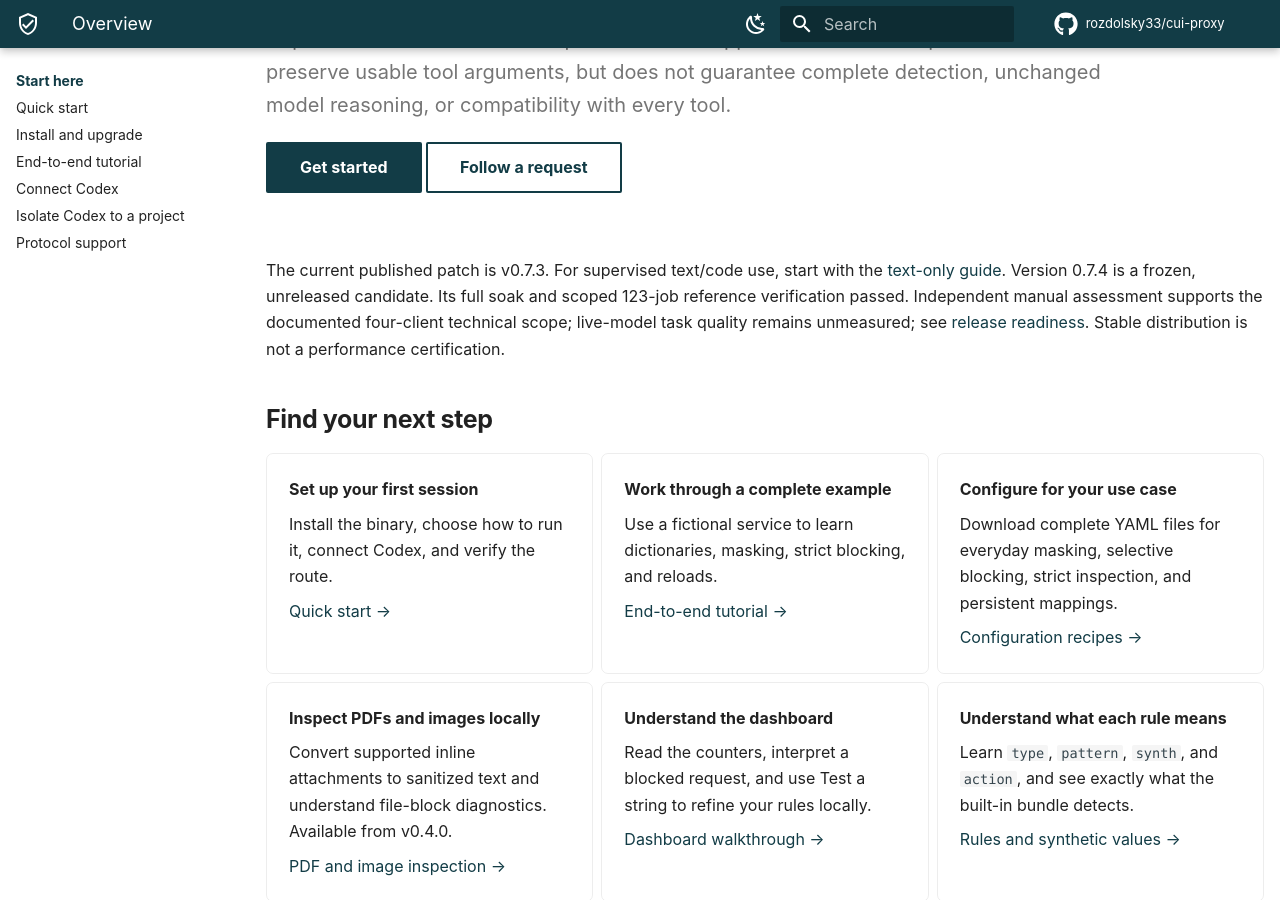
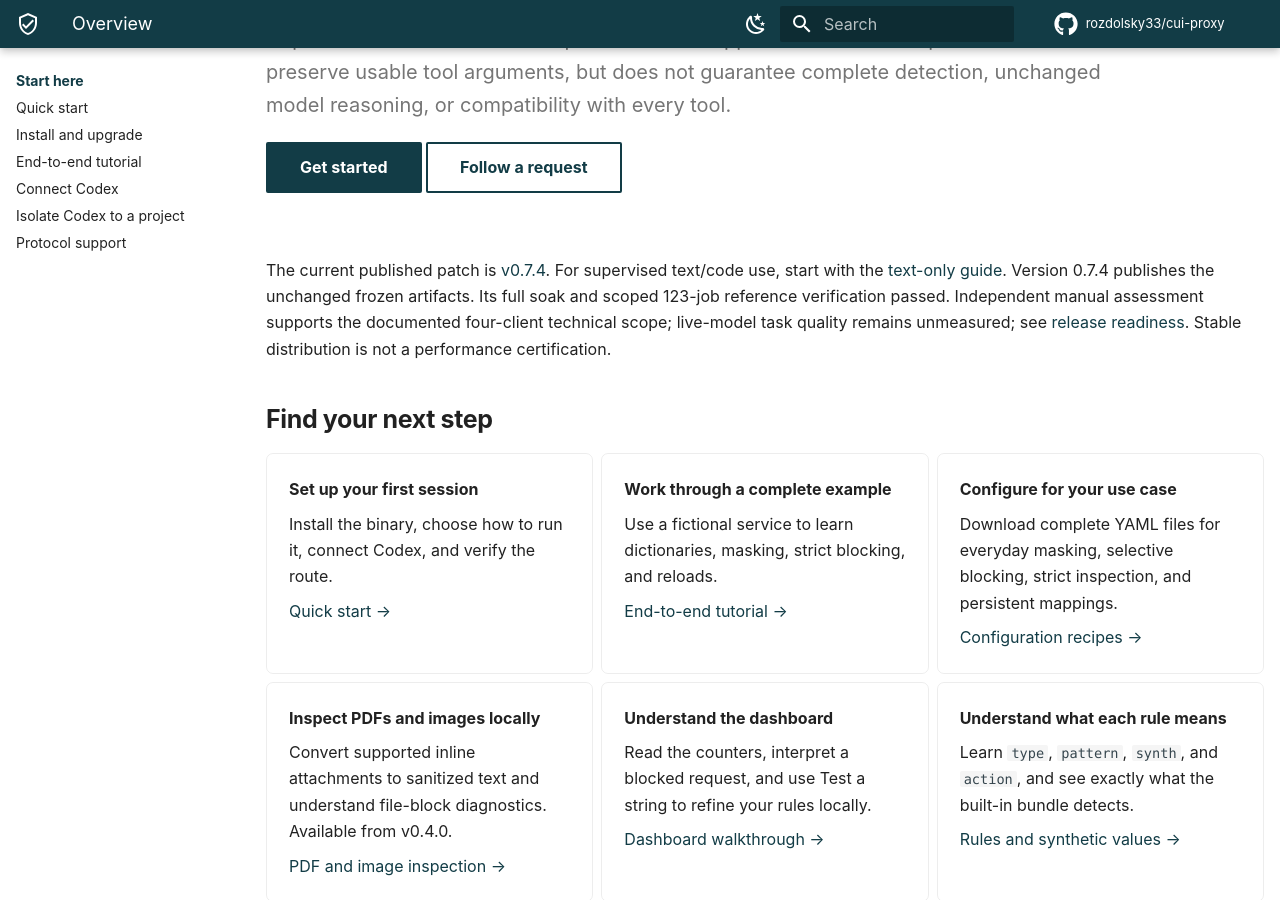
Before and after one commit to rozdolsky33/cui-proxy, an MkDocs documentation site: the page built from docs/index.md, in a window 1280 px wide and 900 px high, scrolled down 303 px. Built offline with MkDocs 1.6.1 and Material for MkDocs 9.7.7, drawn with Linux system fonts in a browser that asks for light colours; comment, search, counter and statistics services are not loaded; the version menu is left out.

Commit message:
docs: mark v0.7.4 published with verified frozen assets (#91)

```diff
--- a/docs/index.md
+++ b/docs/index.md
@@ -16,8 +16,8 @@ hide:
 
 </div>
 
-The current published patch is v0.7.3. For supervised text/code use, start with the [text-only guide](early-trial.md).
-Version 0.7.4 is a frozen, unreleased candidate. Its full soak and scoped 123-job reference verification passed. Independent manual assessment supports the documented four-client technical scope; live-model task quality remains unmeasured;
+The current published patch is [v0.7.4](https://github.com/rozdolsky33/cui-proxy/releases/tag/v0.7.4). For supervised text/code use, start with the [text-only guide](early-trial.md).
+Version 0.7.4 publishes the unchanged frozen artifacts. Its full soak and scoped 123-job reference verification passed. Independent manual assessment supports the documented four-client technical scope; live-model task quality remains unmeasured;
 see [release readiness](release-readiness.md). Stable distribution is not a performance certification.
 
 ## Find your next step
```
Also changed, not shown: README.md (+1 -1 lines), docs/release-readiness.md (+2 -2 lines), docs/superpowers/plans/2026-11-10-daily-use-multi-agent-roadmap.md (+1 -1 lines), docs/verification-results/2026-11-27-v074-closeout.md (+5 -2 lines), 1 other file.
